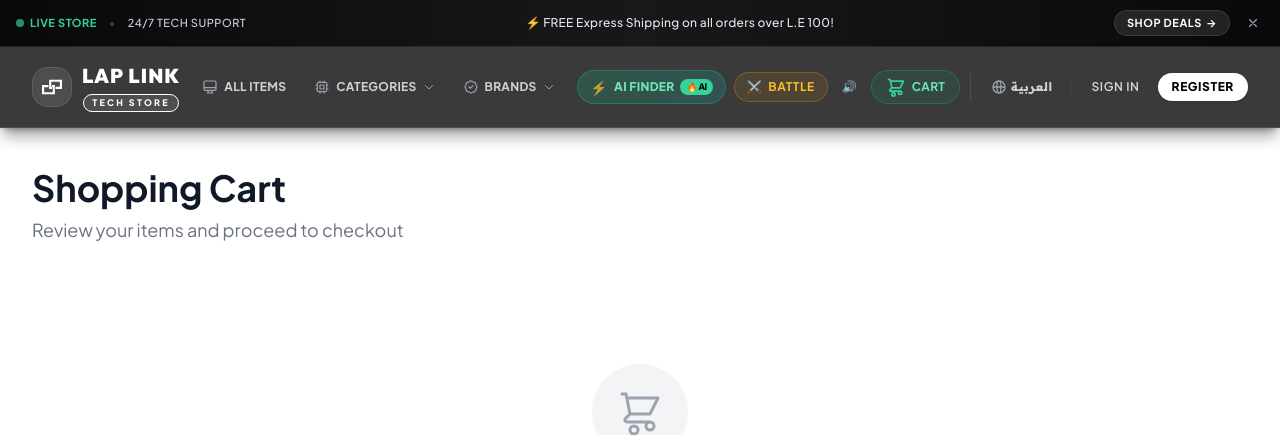
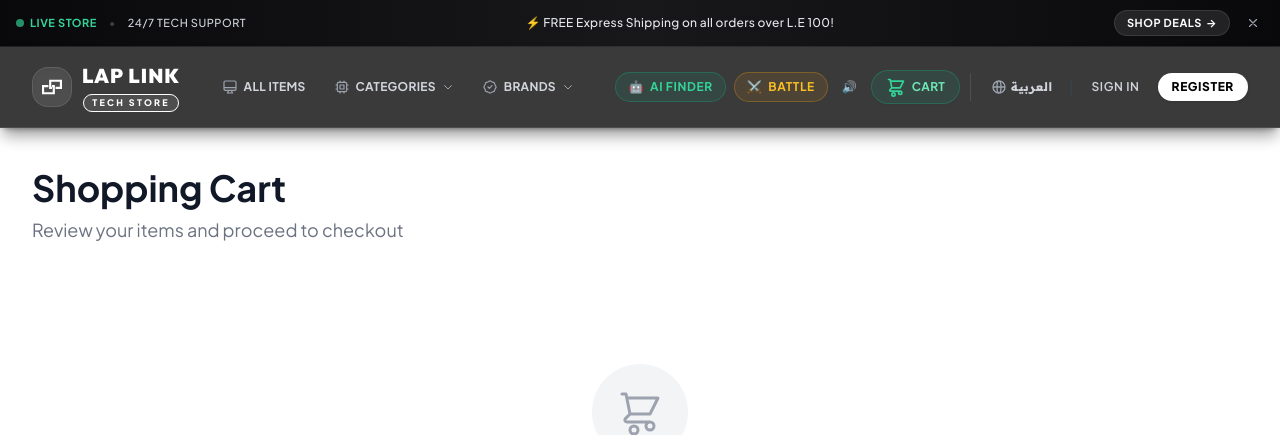
Before and after one commit to OmarAli4/laplink, a Django app: page /en/cart/ in a window 1280 px wide. Shown: the top 435 px of the page. Run offline with Django 5.2, Linux system fonts and the light colour scheme; data that the repository does not hold is empty; parts of the project's set-up code (start-up, migrations or seed data) failed here and were passed over; some libraries are stand-ins or nearby versions.

Commit message:
Restore clean robot icon and remove fire tag for clean modern AI Finder look

```diff
--- a/shop/templates/shop/partials/navbar.html
+++ b/shop/templates/shop/partials/navbar.html
@@ -153,13 +153,12 @@
             <!-- Actions (Cart, Wishlist, Tech Finder, Sound, Language, Auth) -->
             <div class="flex items-center gap-1.5 sm:gap-2 shrink-0">
 
-                <!-- ⚡ AI Finder Trigger Button (Visible on mobile & desktop) -->
+                <!-- 🤖 AI Finder Trigger Button (Visible on mobile & desktop) -->
                 <button @click="$dispatch('open-tech-finder')"
-                        class="flex items-center gap-1.5 whitespace-nowrap px-3 py-1.5 rounded-full bg-gradient-to-r from-emerald-500/20 to-teal-500/20 hover:from-emerald-500/30 hover:to-teal-500/30 border border-emerald-500/40 text-emerald-300 text-xs font-black uppercase tracking-wider transition-all hover:scale-105 shadow-sm active:scale-95 shrink-0"
+                        class="flex items-center gap-1.5 whitespace-nowrap px-3 py-1.5 rounded-full bg-emerald-500/10 hover:bg-emerald-500/20 border border-emerald-500/30 text-emerald-400 text-xs font-bold uppercase tracking-wider transition-colors shrink-0"
                         title="AI Tech Matchmaker">
-                    <span class="text-sm animate-pulse">⚡</span>
-                    <span class="font-extrabold tracking-wide">AI FINDER</span>
-                    <span class="text-[9px] px-1.5 py-0.2 rounded-full bg-emerald-400 text-black font-black uppercase tracking-tighter">🔥 AI</span>
+                    <span>🤖</span>
+                    <span class="whitespace-nowrap">AI Finder</span>
                 </button>
 
                 <!-- ⚔️ Product Battle Arena Trigger Button (Visible on mobile & desktop) -->
@@ -279,13 +278,13 @@
 
             <!-- Mobile Tech Finder AI Button -->
             <button @click="$dispatch('open-tech-finder'); isMobileMenuOpen = false"
-                    class="w-full flex items-center justify-between px-4 py-4 text-sm font-black tracking-widest uppercase text-emerald-300 bg-gradient-to-r from-emerald-950/60 to-zinc-900 hover:from-emerald-900/60 rounded-2xl transition-all border border-emerald-500/40 shadow-sm">
+                    class="w-full flex items-center justify-between px-4 py-4 text-sm font-bold tracking-widest uppercase text-emerald-400 bg-emerald-500/10 hover:bg-emerald-500/20 rounded-2xl transition-colors border border-emerald-500/30">
                 <div class="flex items-center gap-3">
-                    <span class="text-xl animate-pulse">⚡</span>
-                    <span class="font-extrabold tracking-wider">AI FINDER</span>
+                    <span class="text-lg">🤖</span>
+                    <span>AI Finder</span>
                 </div>
-                <span class="px-2.5 py-1 text-[10px] font-black rounded-full bg-emerald-400 text-black shadow-xs">
-                    🔥 LIVE AI
+                <span class="px-2.5 py-0.5 text-xs font-extrabold rounded-full bg-emerald-400 text-zinc-950">
+                    LIVE AI
                 </span>
             </button>
 
--- a/shop/templates/shop/partials/tech_finder_modal.html
+++ b/shop/templates/shop/partials/tech_finder_modal.html
@@ -96,14 +96,14 @@
         <!-- Top Bar Header -->
         <div class="flex items-center justify-between pb-4 border-b border-gray-100 shrink-0">
             <div class="flex items-center gap-3">
-                <div class="w-10 h-10 rounded-2xl bg-black text-white flex items-center justify-center font-black text-lg shadow-sm">
-                    ⚡
+                <div class="w-10 h-10 rounded-2xl bg-black text-white flex items-center justify-center font-bold text-lg shadow-sm">
+                    🤖
                 </div>
                 <div>
                     <div class="flex items-center gap-2">
                         <h3 class="font-display font-black text-lg text-gray-900 tracking-tight">AI Finder</h3>
-                        <span class="px-2 py-0.5 rounded-full bg-emerald-50 text-emerald-700 text-[10px] font-black tracking-wider uppercase border border-emerald-200/60 shadow-2xs">
-                            🔥 Live Gemini AI
+                        <span class="px-2 py-0.5 rounded-full bg-emerald-50 text-emerald-700 text-[10px] font-extrabold tracking-wider uppercase border border-emerald-200/60 shadow-2xs">
+                            Live AI
                         </span>
                     </div>
                     <p class="text-xs text-gray-500 font-medium">{% trans "Smart hardware matcher • Ask in natural language" %}</p>
```
